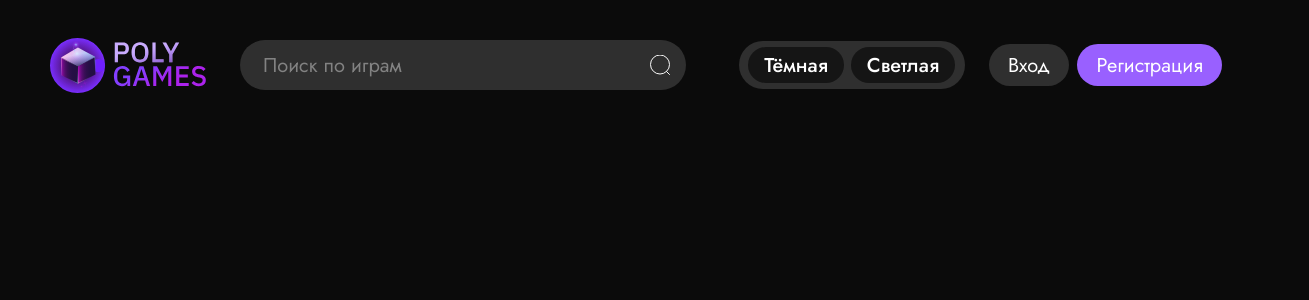
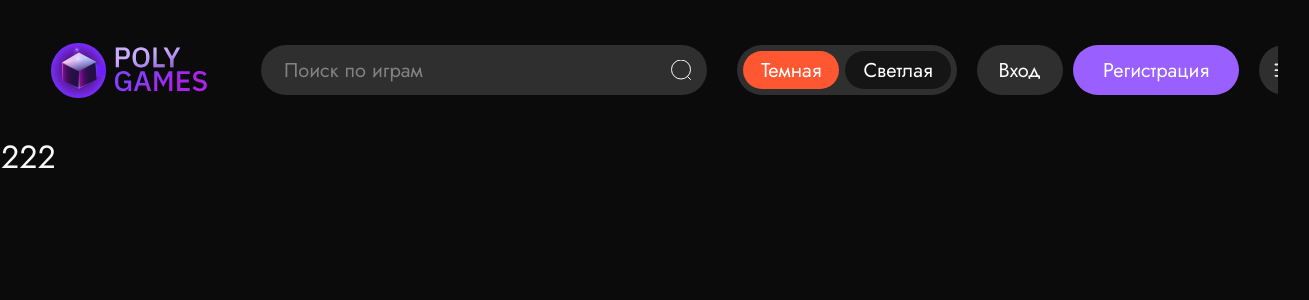
Before and after one commit to affectech/polygames-frontend, a React app in the folder frontend/: page /games in a window 1280 px wide. Shown: the top 300 px of the page, 1309 px wide, since content can reach past the window. Built offline with nearby package versions, Linux system fonts and the light colour scheme.

Commit message:
изменен header, добавленно модальное окно с анимацией для навигационного меню справа

```diff
--- a/frontend/src/components/App.jsx
+++ b/frontend/src/components/App.jsx
@@ -1,5 +1,5 @@
 import './App.scss'
-import React from 'react'
+import React, {useState} from 'react'
 import Header from './Header/Header';
 import Home from '../views/Home/Home';
 import Profile from '../views/Profile/Profile'
@@ -9,21 +9,34 @@ import Auth from '../views/Auth/Auth'
 import PostForm from '../views/PostForm/PostForm'
 import { BrowserRouter, Route, Routes } from 'react-router-dom';
 import Registration from '../views/Registration/Registration';
+import MenuWindow from './MenuWindow/MenuWindow';
 
 const App = () => {
+    const [isMenuOpen, setIsMenuOpen] = useState(false);
+
+    const openMenu = () => {
+        setIsMenuOpen(true);
+    }
+
+    const closeMenu = () => {
+        setIsMenuOpen(false);
+    }
     return (
         <div className='app'>
             <BrowserRouter>
-                <Header />
+                <div className={isMenuOpen?'screen screen--left':'screen'}>
+                    <Header openMenu={openMenu}/>
                     <Routes>
                         <Route path="/" element={<Home/>}/>
                         <Route path="/profile" element={<Profile/>}/>
-                    <Route path="/catalog" element={<Catalog/>}/>
+                        <Route path="/games" element={<Catalog/>}/>
                         <Route path="/teams" element={<TeamsPage/>}/>
                         <Route path="/auth" element={<Auth/>}/>
                         <Route path="/register" element={<Registration/>}/>
                         <Route path="/post-form" element={<PostForm/>}/>
                     </Routes>
+                </div>
+                <MenuWindow isOpen={isMenuOpen} closeMenu={closeMenu}/>
             </BrowserRouter>
         </div>
     );
--- a/frontend/src/components/App.scss
+++ b/frontend/src/components/App.scss
@@ -3,3 +3,14 @@
     color: $white-100;
     font-size: 2em;
 }
+.screen {
+    transform: translateX(0px);
+    transition: all 1.3s ease;
+    border: 1px solid transparent;
+    &--left {
+        border-radius: 12px;
+        border: 1px solid $gray-300;
+        margin: 40px;
+        transform: translateX(calc(min(33.3%, 500px) * -1));
+    }
+}
--- a/frontend/src/components/Header/Header.jsx
+++ b/frontend/src/components/Header/Header.jsx
@@ -4,8 +4,9 @@ import { Link } from 'react-router-dom';
 import logo from '@assets/logo.svg';
 import Search from './Search/Search';
 import ThemeSwitcher from './ThemeSwitcher/ThemeSwitcher';
+import MenuButton from './MenuButton/MenuButton';
 
-const Header = () => {
+const Header = ({ openMenu }) => {
     return (
         <header class="header">
             <div className="header__wrapper">
@@ -17,7 +18,8 @@ const Header = () => {
                             <Search/>
                     </li>
                     <li className="header__item">
-                            <ThemeSwitcher/>
+                        <ThemeSwitcher/>
+                        <div className="header__auth">
                             <Link to="/auth" className="profile__link">
                                 <p className="profile__login">
                                     Вход
@@ -28,6 +30,8 @@ const Header = () => {
                                     Регистрация
                                 </p>
                             </Link>
+                        </div>
+                        <MenuButton clickButton={openMenu}/>
                     </li>
                 </ul>
             </div>
--- a/frontend/src/components/Header/Header.scss
+++ b/frontend/src/components/Header/Header.scss
@@ -23,6 +23,7 @@
 .header__item {
     display: flex;
     align-items: center;
+    gap: 20px;
 }
 
 .header__link {
@@ -37,10 +38,6 @@
 .profile__link {
     color: white;
     text-decoration: none;
-
-    &:not(:first-of-type) {
-        margin-left: .5rem;
-    }
 }
 
 
@@ -48,27 +45,38 @@
     display: flex;
 }
 
+.header__auth {
+    display: flex;
+    gap: 10px;
+}
+
 .profile__login {
+    display: flex;
+    align-items: center;
+    justify-content: center;
     font-size: 20px;
     font-weight: 100;
-    border-radius: 25.73px;
+    border-radius: 26px;
     background-color: $gray-100;
-    padding: .6rem 1.2rem;
-    transition: .2s;
+    transition: all 0.15s ease;
+    height: 50px;
+    padding: 0 22px;
     &:hover {
-        background-color: $white-300;
+        opacity: 0.85;
     }
 }
 
 .profile__register {
+    display: flex;
+    align-items: center;
+    justify-content: center;
     font-size: 20px;
-    font-weight: 100;
-    margin-right: .5rem;
-    border-radius: 25.73px;
+    border-radius: 26px;
     background-color: $accent-color;
-    padding: .6rem 1.2rem;
-    transition: .2s;
+    padding: 0 30px;
+    height: 50px;
+    transition: all 0.15s ease;
     &:hover {
-        opacity: .5
+        opacity: 0.85;
     }
 }
--- /dev/null
+++ b/frontend/src/components/Header/MenuButton/MenuButton.jsx
@@ -0,0 +1,17 @@
+import React from 'react';
+import './MenuButton.scss';
+
+const MenuButton = ({clickButton}) => {
+    return (
+        <button onClick={clickButton} className="menu-button">
+            <svg className="menu-button__icon" xmlns="http://www.w3.org/2000/svg" width="50" height="50" viewBox="0 0 50 50" fill="none">
+                <circle cx="25" cy="25" r="25" fill="#2F2F2F"/>
+                <path d="M16.5 19.5H34.5" stroke="#EFEFED" strokeWidth="1.88679" strokeLinecap="round"/>
+                <path d="M16.5 25.1602H34.5" stroke="#EFEFED" strokeWidth="1.88679" strokeLinecap="round"/>
+                <path d="M16.5 30.8208H34.5" stroke="#EFEFED" strokeWidth="1.88679" strokeLinecap="round"/>
+            </svg>
+        </button>
+    );
+};
+
+export default MenuButton;
--- /dev/null
+++ b/frontend/src/components/Header/MenuButton/MenuButton.scss
@@ -0,0 +1,13 @@
+@import '@/variables-dark.scss';
+.menu-button {
+    cursor: pointer;
+    background: none;
+    border: none;
+    transition: all 0.15s ease;
+    padding: 0;
+    margin: 0;
+    width: 50px;
+    &:hover {
+        opacity: 0.85;
+    }
+}
--- a/frontend/src/components/Header/ThemeSwitcher/ThemeSwitcher.jsx
+++ b/frontend/src/components/Header/ThemeSwitcher/ThemeSwitcher.jsx
@@ -1,13 +1,14 @@
 import './ThemeSwitcher.scss'
-import React from 'react'
+import React, {useState} from 'react'
 
 const ThemeSwitcher = () => {
+    const [status, setStatus] = useState('dark');
     return (
         <div className='theme-switcher'>
-            <button className='theme-switcher__btn'>
-                Тёмная
+            <button onClick={() => setStatus('dark')} className={status=='dark'?'theme-switcher__btn theme-switcher__btn--active':'theme-switcher__btn'} >
+                Темная
             </button>
-            <button className='theme-switcher__btn'>
+            <button onClick={() => setStatus('light')} className={status=='light'?'theme-switcher__btn theme-switcher__btn--active':'theme-switcher__btn'}>
                 Светлая
             </button>
         </div>
--- a/frontend/src/components/Header/ThemeSwitcher/ThemeSwitcher.scss
+++ b/frontend/src/components/Header/ThemeSwitcher/ThemeSwitcher.scss
@@ -2,35 +2,41 @@
 
 .theme-switcher {
     display: flex;
-    border-radius: 25.73px;
+    border-radius: 28px;
     justify-content: center;
     align-items: center;
-    height: 75%;
-    margin-right: 1.5rem;
+    gap: 6px;
+    height: 50px;
     font-size: 20px;
     background: $gray-100;
-    padding: 0.4rem 0.6rem;
+    padding: 0 6px;
     transition: all 0.15s ease;
 
     &__btn {
-        font-weight: 500;
+        display: flex;
+        align-items: center;
+        justify-content: center;
+        cursor: pointer;
+        font-weight: 400;
         background-color: $gray-200;
+        font-size: 20px;
         border: none;
-        border-radius: 19.65px;
-        cursor: pointer;
+        border-radius: 20px;
         color: white;
         transition: .2s;
-        padding: 0.4rem 1rem;
-
+        height: 38px;
+        padding: 0 18px;
+        transition: all 0.15s ease;
         &:hover {
-            background-color: $white-300;
-        }
-        &:not(:first-of-type) {
-            margin-left: .35em;
+            background-color: $background-color;
         }
 
-        &:focus {
+        &--active {
             background-color: $primary-color;
+            &:hover {
+                cursor: default;
+                background-color: $primary-color;
+            }
         }
     }
 }
--- /dev/null
+++ b/frontend/src/components/MenuWindow/MenuWindow.jsx
@@ -0,0 +1,58 @@
+import React, { useState, useEffect } from 'react';
+import './MenuWindow.scss';
+import { Link, useLocation } from 'react-router-dom';
+
+const MenuWindow = ({ isOpen, closeMenu }) => {
+    const location = useLocation();
+  const [currentPath, setCurrentPath] = useState(location.pathname);
+
+  useEffect(() => {
+    setCurrentPath(location.pathname);
+  }, [location.pathname]);
+  return (
+    <div className={`menu-window ${isOpen ? 'menu-window--open' : ''}`}>
+      <p className="menu-window__title">Навигация по сайту</p>
+      <ul className="menu-window__list">
+        <li className="menu-window__item">
+            <Link to="/" className={currentPath === "/" ? "menu-window__link menu-window__link--active" : "menu-window__link"}>
+                Главная
+                <p className="menu-window__number">/01</p>
+            </Link>
+        </li>
+        <li className="menu-window__item">
+            <Link to="/games" className={currentPath === "/games" ? "menu-window__link menu-window__link--active" : "menu-window__link"}>
+                Каталог игр
+                <p className="menu-window__number">/02</p>
+            </Link>
+        </li>
+        <li className="menu-window__item">
+            <Link to="/teams" className={currentPath === "/teams" ? "menu-window__link menu-window__link--active" : "menu-window__link"}>
+                Команды
+                <p className="menu-window__number">/03</p>
+            </Link>
+        </li>
+        <li className="menu-window__item">
+            <Link to="/post-form" className={currentPath === "/post-form" ? "menu-window__link menu-window__link--active" : "menu-window__link"}>
+                Публикация
+                <p className="menu-window__number">/04</p>
+            </Link>
+        </li>
+        <li className="menu-window__item">
+            <Link to="/profile" className={currentPath === "/profile" ? "menu-window__link menu-window__link--active" : "menu-window__link"}>
+                Мой профиль
+                <p className="menu-window__number">/05</p>
+            </Link>
+        </li>
+      </ul>
+      <button className="menu-window__button" onClick={closeMenu}>
+        <svg xmlns="http://www.w3.org/2000/svg" width="50" height="50" viewBox="0 0 50 50" fill="none">
+            <circle cx="25" cy="25" r="25" fill="#2F2F2F"/>
+            <path d="M19 19L32 32" stroke="#EFEFED" stroke-width="1.88679" stroke-linecap="round"/>
+            <path d="M19 32L32 19" stroke="#EFEFED" stroke-width="1.88679" stroke-linecap="round"/>
+        </svg>
+      </button>
+    </div>
+  );
+}
+
+export default MenuWindow;
--- /dev/null
+++ b/frontend/src/components/MenuWindow/MenuWindow.scss
@@ -0,0 +1,86 @@
+@import '@/variables-dark.scss';
+.menu-window {
+    position: relative;
+    display: flex;
+    flex-direction: column;
+    gap: 40px;
+    margin-right: 0;
+    position: fixed;
+    top: 0px;
+    right: calc(min(33.33%, 500px) * -1);
+    width: min(33.33%, 500px);
+    height: calc(100% - 80px);
+    background-color: $background-color;
+    transition: all 1.2s ease;
+    border-radius: 12px;
+    border: 1px solid transparent;
+}
+
+  .menu-window--open {
+    right: 0;
+    top: 40px;
+    border: 1px solid $gray-300;
+    // margin: 40px 12px;
+  }
+
+.menu-window__title {
+    margin-top: 40%;
+    padding-left: 60px;
+    font-size: 16px;
+    font-weight: 500;
+    color: $white-200;
+    text-transform: uppercase;
+}
+
+.menu-window__list {
+    list-style: none;
+    display: flex;
+    flex-direction: column;
+    padding: 0 0 0 60px;
+    margin: 0;
+    gap: 26px;
+}
+
+.menu-window__link {
+    font-weight: 500;
+    font-size: 52px;
+    text-decoration: none;
+    color: $white-200;
+    display: flex;
+    gap: 12px;
+    align-items: flex-end;
+    transition: all 0.15s ease;
+    &--active {
+        color: $white-100;
+    }
+    &:hover {
+        opacity: 0.85;
+    }
+}
+
+.menu-window__number{
+    font-weight: 400;
+    font-size: 14px;
+    border: 1px solid $white-200;
+    border-radius: 20px;
+    width: fit-content;
+    padding: 4px 8px;
+    text-decoration: none;
+    margin: 0 0 8px;
+}
+
+.menu-window__button {
+    top: 40px;
+    right: 40px;
+    position: absolute;
+    cursor: pointer;
+    background: none;
+    border: none;
+    padding: 0;
+    margin: 0;
+    transition: all 0.15s ease;
+    width: fit-content;
+    &:hover {
+        opacity: 0.85;
+    }
+}
--- a/frontend/src/views/Catalog/Catalog.jsx
+++ b/frontend/src/views/Catalog/Catalog.jsx
@@ -3,7 +3,7 @@ import React from 'react';
 function Catalog() {
     return (
         <main className="catalog__wrapper">
-
+            222
         </main>
     );
 }
--- a/frontend/src/views/Home/Functions/Functions.jsx
+++ b/frontend/src/views/Home/Functions/Functions.jsx
@@ -11,7 +11,7 @@ const Functions = () => {
             <h1 className="functions__title">Функции PolyGames</h1>
             <ul className="functions__list">
                 <li className="functions__item">
-                    <Ability data={{ title: 'Каталог игр', number: 1, desc: '123 Игры', url: '/catalog', image: ability1 }} />
+                    <Ability data={{ title: 'Каталог игр', number: 1, desc: '123 Игры', url: '/games', image: ability1 }} />
                 </li>
                 <li className="functions__item">
                     <Ability data={{ title: 'Команды', number: 2, desc: '23 Команды', url: '/teams', image: ability2 }} />
```
Lines whose indentation alone changed are shown as unchanged.
